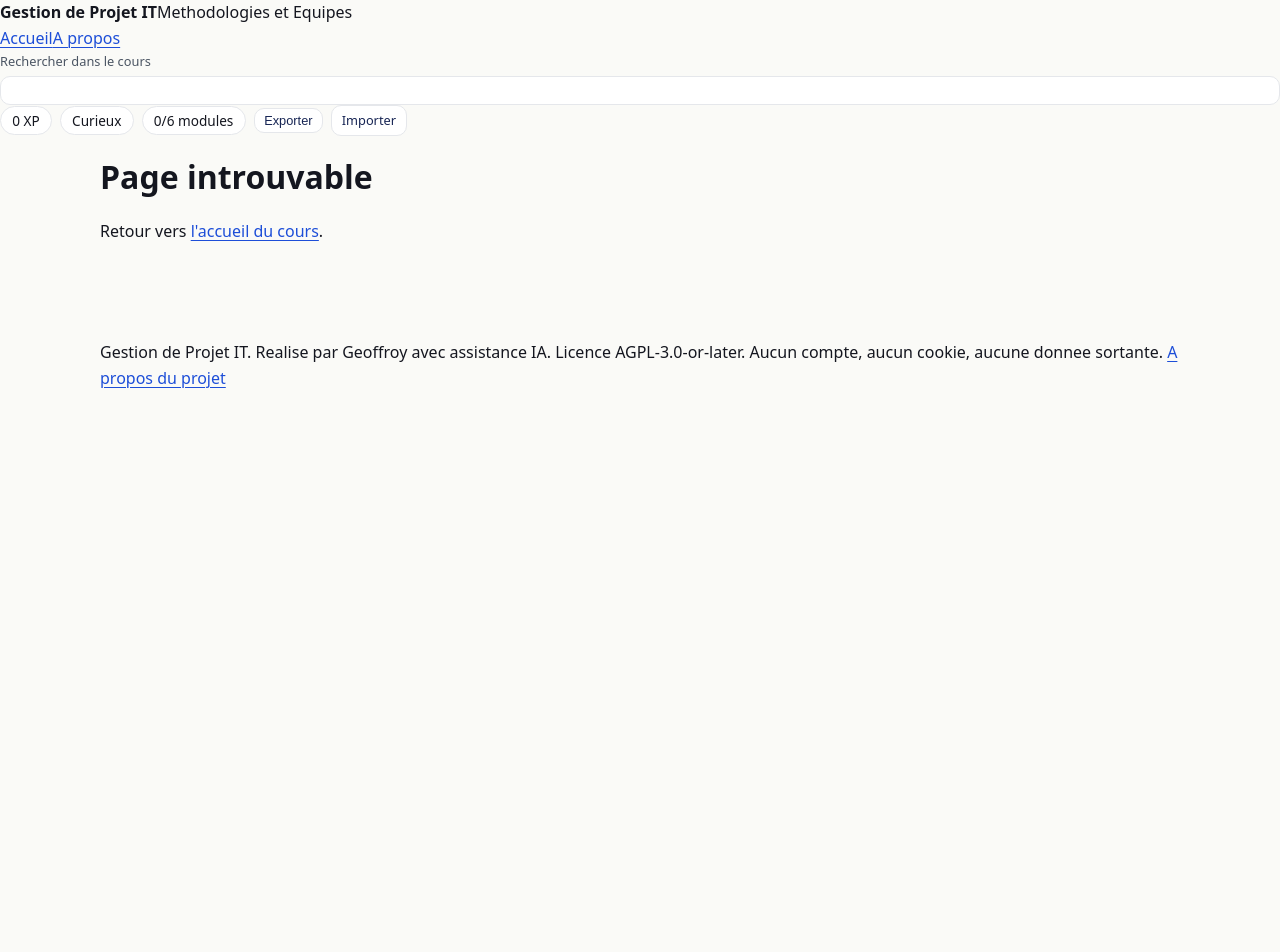
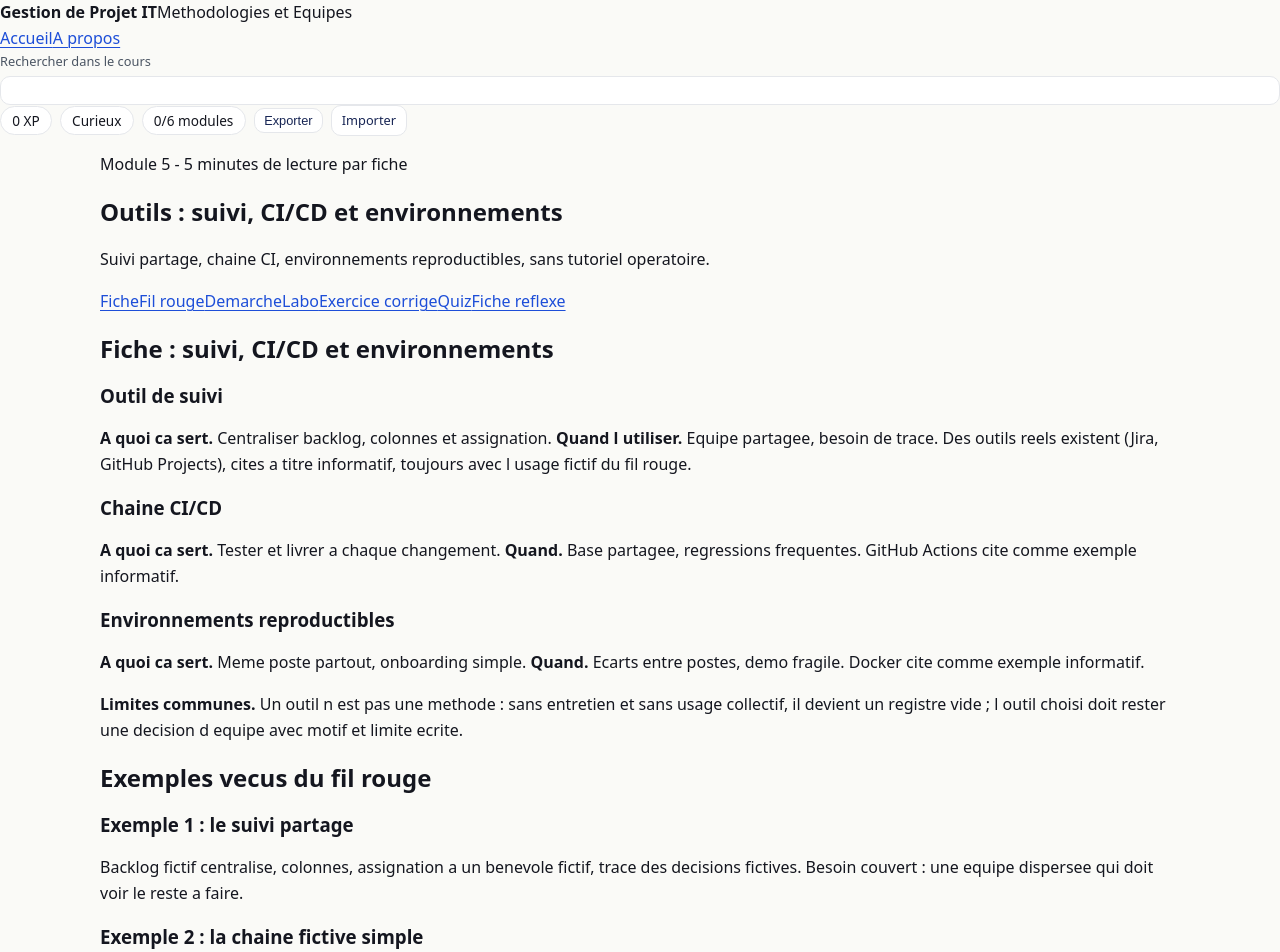
Before and after one commit to Hylst/gestion-projet-it, a React (Vite) app: page /gestion-projet-it/module-5 in a window 1280 px wide. Shown: the top 952 px of the page. Before the commit the page ends 800 px from the top, so only its background shows below. Built offline with nearby package versions, Linux system fonts and the light colour scheme.

Commit message:
feat: module 5 outils contenus CDC 15.5

```diff
--- a/src/App.tsx
+++ b/src/App.tsx
@@ -8,6 +8,7 @@ import { M1Page } from './modules/m1-wbs';
 import { M2Page } from './modules/m2-planif';
 import { M3Page } from './modules/m3-methodes';
 import { M4Page } from './modules/m4-agiles';
+import { M5Page } from './modules/m5-outils';
 import './styles/reveal.css';
 
 function ModulePlaceholder() {
@@ -28,6 +29,7 @@ export default function App() {
           <Route path="/module-2" element={<M2Page />} />
           <Route path="/module-3" element={<M3Page />} />
           <Route path="/module-4" element={<M4Page />} />
+          <Route path="/module-5" element={<M5Page />} />
           <Route path="/module-:num" element={<ModulePlaceholder />} />
           <Route path="/a-propos" element={<p>prochainement</p>} />
           <Route path="*" element={<NotFound />} />
--- /dev/null
+++ b/src/modules/m5-outils/demarche.tsx
@@ -0,0 +1,14 @@
+export const Demarche = () => (
+  <section id="demarche" aria-labelledby="demarche-t">
+    <h2 id="demarche-t">Demarche en 5 gestes</h2>
+    <ol>
+      <li>Exprime le besoin en une phrase (equipe dispersee, regressions, demo fragile).</li>
+      <li>Choisis une famille d outils qui repond au besoin, pas une marque.</li>
+      <li>Pose des tests courts a chaque changement.</li>
+      <li>Reproduis le meme environnement pour la demo.</li>
+      <li>Entretiens chaine et tests, sinon la chaine devient une promesse vide.</li>
+    </ol>
+  </section>
+);
+
+export default Demarche;
--- /dev/null
+++ b/src/modules/m5-outils/exercise.tsx
@@ -0,0 +1,45 @@
+import { ExerciseBlock } from '../../components/ExerciseBlock';
+
+export const Exercices = () => (
+  <div id="exercice">
+    <ExerciseBlock
+      id="m5-ex1"
+      titre="Exercice 1 : 3 situations, quel type d outil ?"
+      enonce={(
+        <p>Pour 3 situations fictives (equipe dispersee, regressions frequentes, demo fragile sur postes differents), choisis un type d outil avec motif et limite, sans verdict definitif.</p>
+      )}
+      corrige={(
+        <ul>
+          <li><strong>Situation 1 :</strong> outil de suivi partage, motif : trace et assignation, limite : a renseigner sinon inutile.</li>
+          <li><strong>Situation 2 :</strong> chaine CI avec tests a chaque changement fictif, motif : detecter tot, limite : tests a entretenir.</li>
+          <li><strong>Situation 3 :</strong> environnement reproductible fictif, motif : meme poste partout, limite : image a maintenir.</li>
+        </ul>
+      )}
+      methode={[
+        'Phrase de besoin avant l outil',
+        'Motif et limite a chaque choix',
+        'Aucun verdict definitif, jamais',
+      ]}
+    />
+    <ExerciseBlock
+      id="m5-ex2"
+      titre="Exercice 2 : ou placer la chaine CI"
+      enonce={(
+        <p>Ordonner 4 etapes fictives (test, assemblage, relecture, deploiement fictif) et dis ou placer un controle qualite simple.</p>
+      )}
+      corrige={(
+        <ul>
+          <li><strong>Ordre attendu :</strong> test, assemblage, relecture, deploiement fictif.</li>
+          <li><strong>Controle :</strong> place avant deploiement, avec critere simple (tests au vert et relecture faite).</li>
+          <li><strong>Methode :</strong> si la relecture echoue, retour avant deploiement.</li>
+        </ul>
+      )}
+      methode={[
+        'Ordre avant depot',
+        'Reperer le critere de controle avant le deploiement',
+      ]}
+    />
+  </div>
+);
+
+export default Exercices;
--- /dev/null
+++ b/src/modules/m5-outils/fiche.tsx
@@ -0,0 +1,14 @@
+export const Fiche = () => (
+  <section id="fiche" aria-labelledby="fiche-t">
+    <h2 id="fiche-t">Fiche : suivi, CI/CD et environnements</h2>
+    <h3>Outil de suivi</h3>
+    <p><strong>A quoi ca sert.</strong> Centraliser backlog, colonnes et assignation. <strong>Quand l utiliser.</strong> Equipe partagee, besoin de trace. Des outils reels existent (Jira, GitHub Projects), cites a titre informatif, toujours avec l usage fictif du fil rouge.</p>
+    <h3>Chaine CI/CD</h3>
+    <p><strong>A quoi ca sert.</strong> Tester et livrer a chaque changement. <strong>Quand.</strong> Base partagee, regressions frequentes. GitHub Actions cite comme exemple informatif.</p>
+    <h3>Environnements reproductibles</h3>
+    <p><strong>A quoi ca sert.</strong> Meme poste partout, onboarding simple. <strong>Quand.</strong> Ecarts entre postes, demo fragile. Docker cite comme exemple informatif.</p>
+    <p><strong>Limites communes.</strong> Un outil n est pas une methode : sans entretien et sans usage collectif, il devient un registre vide ; l outil choisi doit rester une decision d equipe avec motif et limite ecrite.</p>
+  </section>
+);
+
+export default Fiche;
--- /dev/null
+++ b/src/modules/m5-outils/ficheReflexe.ts
@@ -0,0 +1,7 @@
+export const items = [
+  'Renseigne l outil de suivi, sinon il ne montre rien.',
+  'Fais tourner des tests courts a chaque changement.',
+  'Garde la relecture humaine apres la chaine CI.',
+  'Reproduis le meme environnement pour les demos.',
+  'Entretiens ce que tu mets en place : tests, chaine, environnements.',
+];
--- /dev/null
+++ b/src/modules/m5-outils/filRouge.tsx
@@ -0,0 +1,11 @@
+export const FilRouge = () => (
+  <section id="fil-rouge" aria-labelledby="fr-t">
+    <h2 id="fr-t">Exemples vecus du fil rouge</h2>
+    <h3>Exemple 1 : le suivi partage</h3>
+    <p>Backlog fictif centralise, colonnes, assignation a un benevole fictif, trace des decisions fictives. Besoin couvert : une equipe dispersee qui doit voir le reste a faire.</p>
+    <h3>Exemple 2 : la chaine fictive simple</h3>
+    <p>A chaque changement fictif : tests courts, assemblage, relecture, mise en ligne fictive. Environnement reproductible fictif pour la demo devant le bureau fictif.</p>
+  </section>
+);
+
+export default FilRouge;
--- /dev/null
+++ b/src/modules/m5-outils/index.tsx
@@ -0,0 +1,39 @@
+import { ModuleLayout } from '../../components/ModuleLayout';
+import { QuizBlock } from '../../components/QuizBlock';
+import { FicheReflexe } from '../../components/FicheReflexe';
+import Reveal from '../../components/Reveal';
+import Fiche from './fiche';
+import FilRouge from './filRouge';
+import Demarche from './demarche';
+import Exercices from './exercise';
+import { quiz } from './quiz';
+import { items } from './ficheReflexe';
+
+const Labo = () => (
+  <section id="labo" aria-label="Labo : selecteur d outil et chaine CI">
+    <p>Labo en preparation.</p>
+  </section>
+);
+
+export const M5Page = () => (
+  <ModuleLayout
+    meta={{
+      id: 'm5-outils',
+      num: 5,
+      slug: 'module-5',
+      titre: 'Outils : suivi, CI/CD et environnements',
+      resume: 'Suivi partage, chaine CI, environnements reproductibles, sans tutoriel operatoire.',
+      motsCles: ['suivi', 'ci', 'cd', 'docker', 'jira', 'github projects', 'environnement'],
+    }}
+  >
+    <Reveal><Fiche /></Reveal>
+    <Reveal><FilRouge /></Reveal>
+    <Reveal><Demarche /></Reveal>
+    <Reveal><Labo /></Reveal>
+    <Reveal><Exercices /></Reveal>
+    <Reveal><QuizBlock data={quiz} /></Reveal>
+    <Reveal><FicheReflexe titre="Fiche reflexe : outiller sans dogme" items={items} /></Reveal>
+  </ModuleLayout>
+);
+
+export default M5Page;
--- /dev/null
+++ b/src/modules/m5-outils/quiz.ts
@@ -0,0 +1,37 @@
+import type { QuizData } from '../../components/QuizBlock';
+
+export const quiz: QuizData = {
+  id: 'm5-quiz',
+  questions: [
+    {
+      question: 'A quoi sert un outil de suivi ?',
+      choix: [
+        'Centraliser backlog, colonnes et assignation',
+        'Ecrire a la place de l equipe',
+        'Garantir le delai seul',
+      ],
+      bonne: 0,
+      motif: 'Il rend visible le travail partage, il ne remplace ni arbitrage ni travail.',
+    },
+    {
+      question: 'A quoi sert une chaine CI ?',
+      choix: [
+        'Tester et assembler a chaque changement fictif',
+        'Publier sans aucun controle',
+        'Remplacer la relecture',
+      ],
+      bonne: 0,
+      motif: 'Detection tot des regressions fictives, relecture gardee.',
+    },
+    {
+      question: 'A quoi sert un environnement reproductible ?',
+      choix: [
+        'Meme poste partout pour demo simple',
+        'Accelerer le reseau',
+        'Supprimer les tests',
+      ],
+      bonne: 0,
+      motif: 'Ecarts entre postes reduits, onboarding fictif plus simple.',
+    },
+  ],
+};
```
